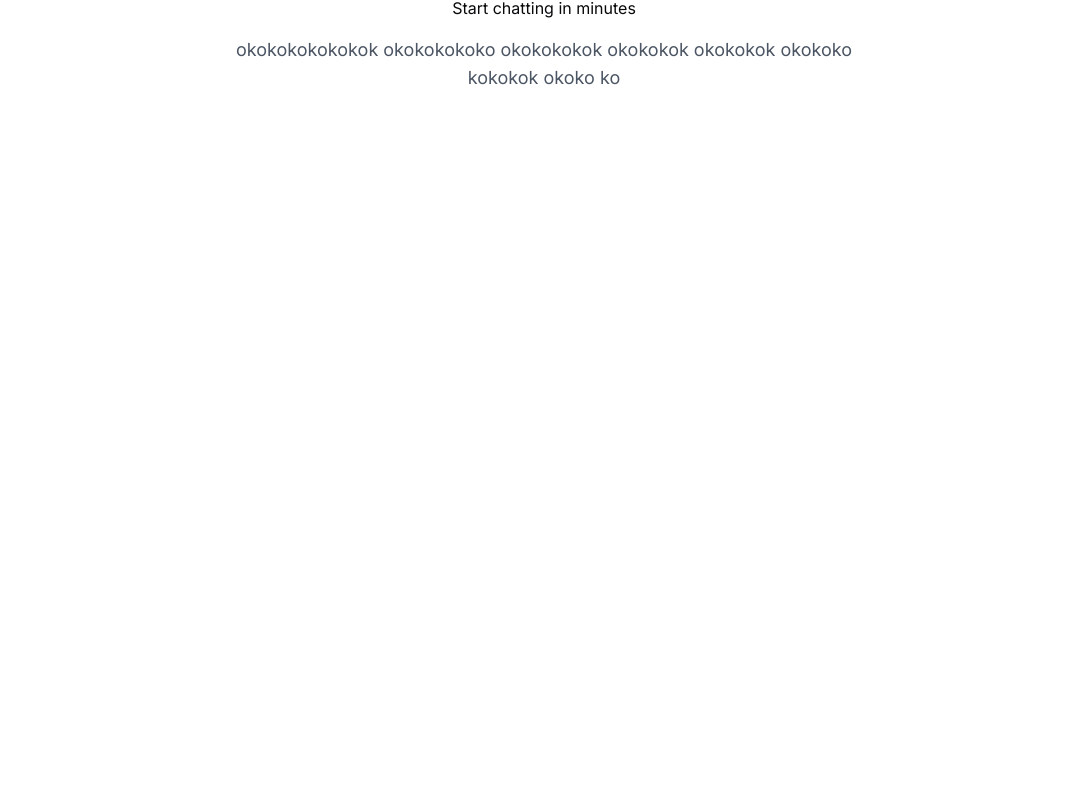
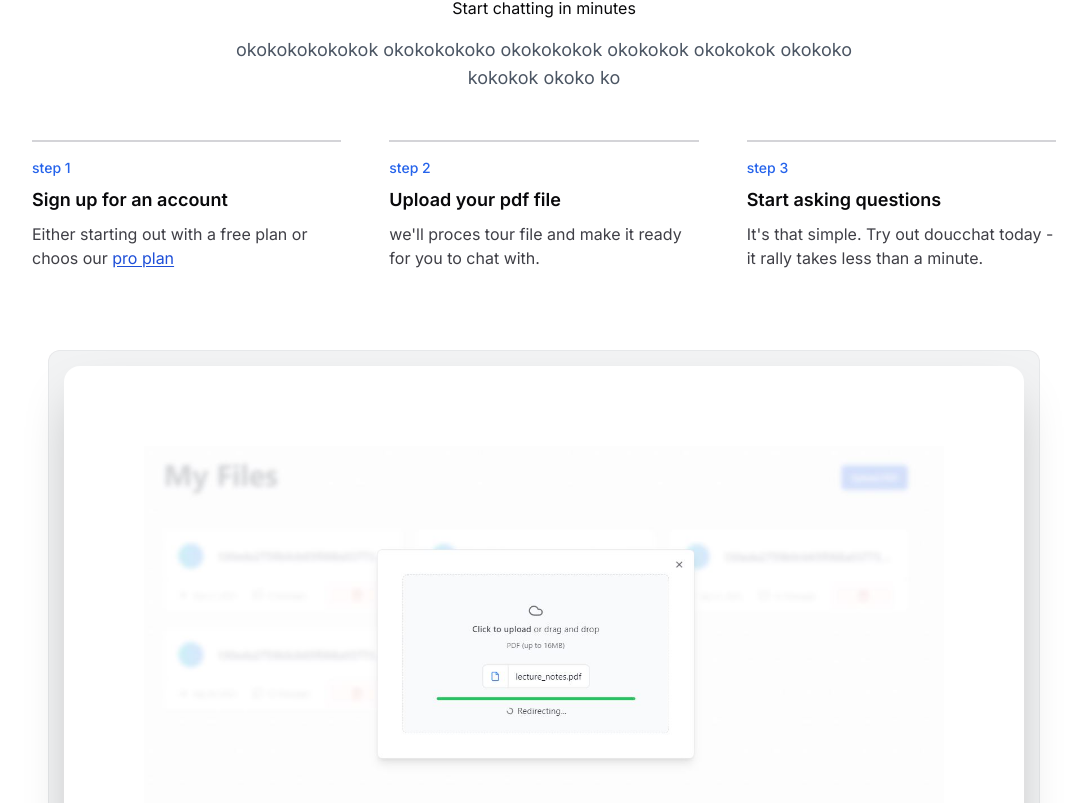
Before and after one commit to GyanPrakashK/docuchat, a Next.js app: page / in a window 1280 px wide. Shown: the part 1617-2420 px from the top of the page, without its empty margins (96-1183 px from the left). Before the commit the page ends 1837 px from the top, so only its background shows below. Built offline with nearby package versions, Linux system fonts and the light colour scheme.

Commit message:
landing page done

```diff
--- a/src/app/page.tsx
+++ b/src/app/page.tsx
@@ -22,7 +22,7 @@ export default function Home() {
         <h1 className="max-w-4xl text-5xl font-bold md:text-6xl lg:text-7xl">
           Chat with your <span className="text-blue-600 hover:drop-shadow-xl  hover:text-blue-500 transition-all">Document</span> in seconds.
         </h1>
-        < TextGenerateEffect words={words} className=" mt-5 max-w-prose text-zinc-700 sm:text-lg" />
+        < TextGenerateEffect words={words} className=" mt-5 max-w-prose text-zinc-500 transition sm:text-lg" />
         {/* <Link className={buttonVariants({
   size:"lg",
   className:"mt-5"
@@ -74,7 +74,7 @@ export default function Home() {
         </div>
       </div>
 
-     <div className="mx-auto mb-32 mt-32 max-w-5xl sm:mt-56 ">
+      <div className="mx-auto mb-32 mt-32 max-w-5xl sm:mt-56 ">
         <div className="mb-12 px-6 lg:px-8">
           <div className="mx-auto max-w-2xl sm:text-center">
             <h2>Start chatting in minutes </h2>
@@ -83,7 +83,50 @@ export default function Home() {
             </p>
           </div>
         </div>
-     </div>
+
+        <ol className=" my-8 space-y-4 md:flex md:space-x-12 md:space-y-0">
+          <li className="md:flex-1">
+            <div className=" flex flex-col space-y-2 border-l-2 border-zinc-300 py-2 pl-4 md:border-l-0 md:border-t-2 md:pb-0 md:pl-0 md:pt-4">
+              <span className=" text-sm font-medium text-blue-600">step 1</span>
+              <span className=" text-lg font-semibold">Sign up for an account</span>
+              <span className="mt-2 text-zinc-700">
+                Either starting out with a free plan or choos our <Link href="/pricing" target="_blank" className="text-blue-700 underline underline-offset-2"> pro plan</Link>
+              </span>
+            </div>
+          </li>
+          <li className="md:flex-1">
+            <div className=" flex flex-col space-y-2 border-l-2 border-zinc-300 py-2 pl-4 md:border-l-0 md:border-t-2 md:pb-0 md:pl-0 md:pt-4">
+              <span className=" text-sm font-medium text-blue-600">step 2</span>
+              <span className=" text-lg font-semibold">Upload your pdf file </span>
+              <span className="mt-2 text-zinc-700">
+                we&apos;ll proces tour file and make it ready for you to chat with.
+              </span>
+            </div>
+          </li>
+          <li className="md:flex-1">
+            <div className=" flex flex-col space-y-2 border-l-2 border-zinc-300 py-2 pl-4 md:border-l-0 md:border-t-2 md:pb-0 md:pl-0 md:pt-4">
+              <span className=" text-sm font-medium text-blue-600">step 3</span>
+              <span className=" text-lg font-semibold">Start asking questions </span>
+              <span className="mt-2 text-zinc-700">
+                It&apos;s that simple. Try out doucchat today - it rally takes less than a minute.
+              </span>
+            </div>
+          </li>
+        </ol>
+
+        <div className=" mx-auto max-w-6xl px-6 lg:px-8">
+          <div className="mt-16 flow-root sm:mt-24">
+            <div className="-m-2 rounded-xl bg-gray-900/5 p-2 ring-1 ring-inset ring-gray-900/5 lg:-m-4 lg:rounded-xl lg:p-4">
+              <Image src="/file-upload-preview.jpg" alt="uploading  preview"
+                height={732}
+                width={1419}
+                quality={100}
+                className="rounded-2xl bg-white p-2 sm:p-8 md:p-20 shadow-2xl ring-inset ring-gray-900/5 "
+              />
+            </div>
+          </div>
+        </div>
+      </div>
 
     </>
   );
--- a/src/components/ui/textGenerate.tsx
+++ b/src/components/ui/textGenerate.tsx
@@ -32,7 +32,7 @@ export const TextGenerateEffect = ({
           return (
             <motion.span
               key={word + idx}
-              className="dark:text-white  opacity-0 mt-5 max-w-prose text-zinc-700 sm:text-lg"
+              className="dark:text-white  opacity-0 mt-5 max-w-prose text-zinc-500 sm:text-lg"
             >
               {word}{" "}
             </motion.span>
```
Also changed, not shown: src/app/globals.css (line endings or trailing spaces).
